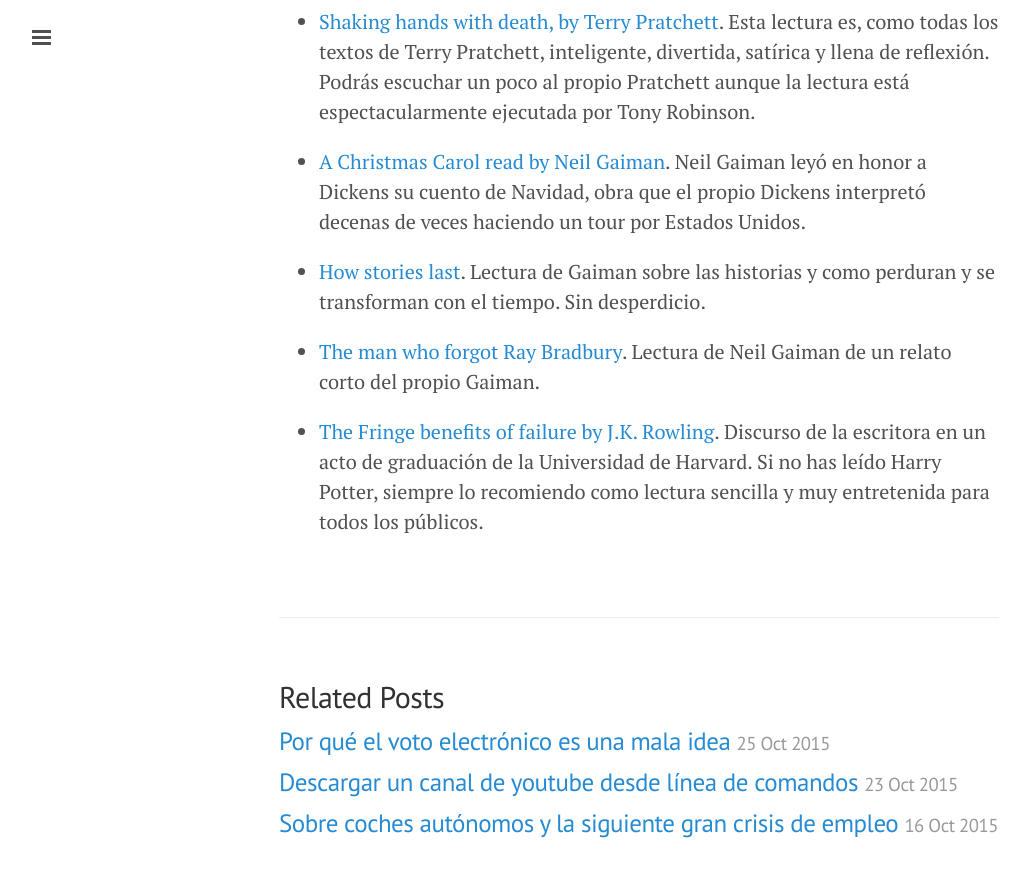
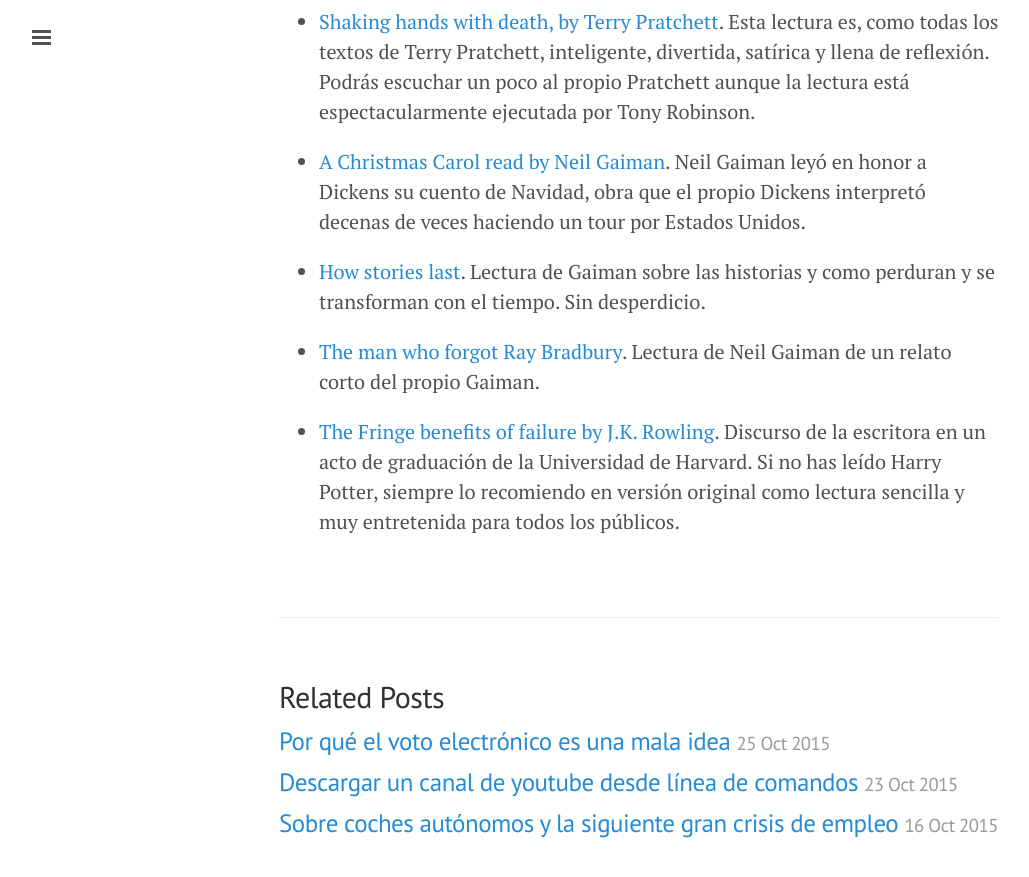
Before and after one commit to juanmirod/juanmirod.github.io, a Jekyll site: the page built from _posts/2016-02-02-listenings-estimulantes.markdown, in a window 1280 px wide and 900 px high, scrolled down 1370 px. Shown: the top 877 px of the window, without its empty margins (1-1030 px from the left). Built offline with Jekyll 4.4.1, drawn with Linux system fonts in a browser that asks for light colours.

Commit message:
Post update: Listenings estimulantes

```diff
--- a/_posts/2016-02-02-listenings-estimulantes.markdown
+++ b/_posts/2016-02-02-listenings-estimulantes.markdown
@@ -29,4 +29,4 @@
 
 - [The man who forgot Ray Bradbury](https://soundcloud.com/neilgaiman/the-man-who-forgot-ray-bradbury). Lectura de Neil Gaiman de un relato corto del propio Gaiman.
 
-- [The Fringe benefits of failure by J.K. Rowling](http://www.ted.com/talks/jk_rowling_the_fringe_benefits_of_failure). Discurso de la escritora en un acto de graduación de la Universidad de Harvard. Si no has leído Harry Potter, siempre lo recomiendo como lectura sencilla y muy entretenida para todos los públicos.
+- [The Fringe benefits of failure by J.K. Rowling](http://www.ted.com/talks/jk_rowling_the_fringe_benefits_of_failure). Discurso de la escritora en un acto de graduación de la Universidad de Harvard. Si no has leído Harry Potter, siempre lo recomiendo en versión original como lectura sencilla y muy entretenida para todos los públicos.
```
